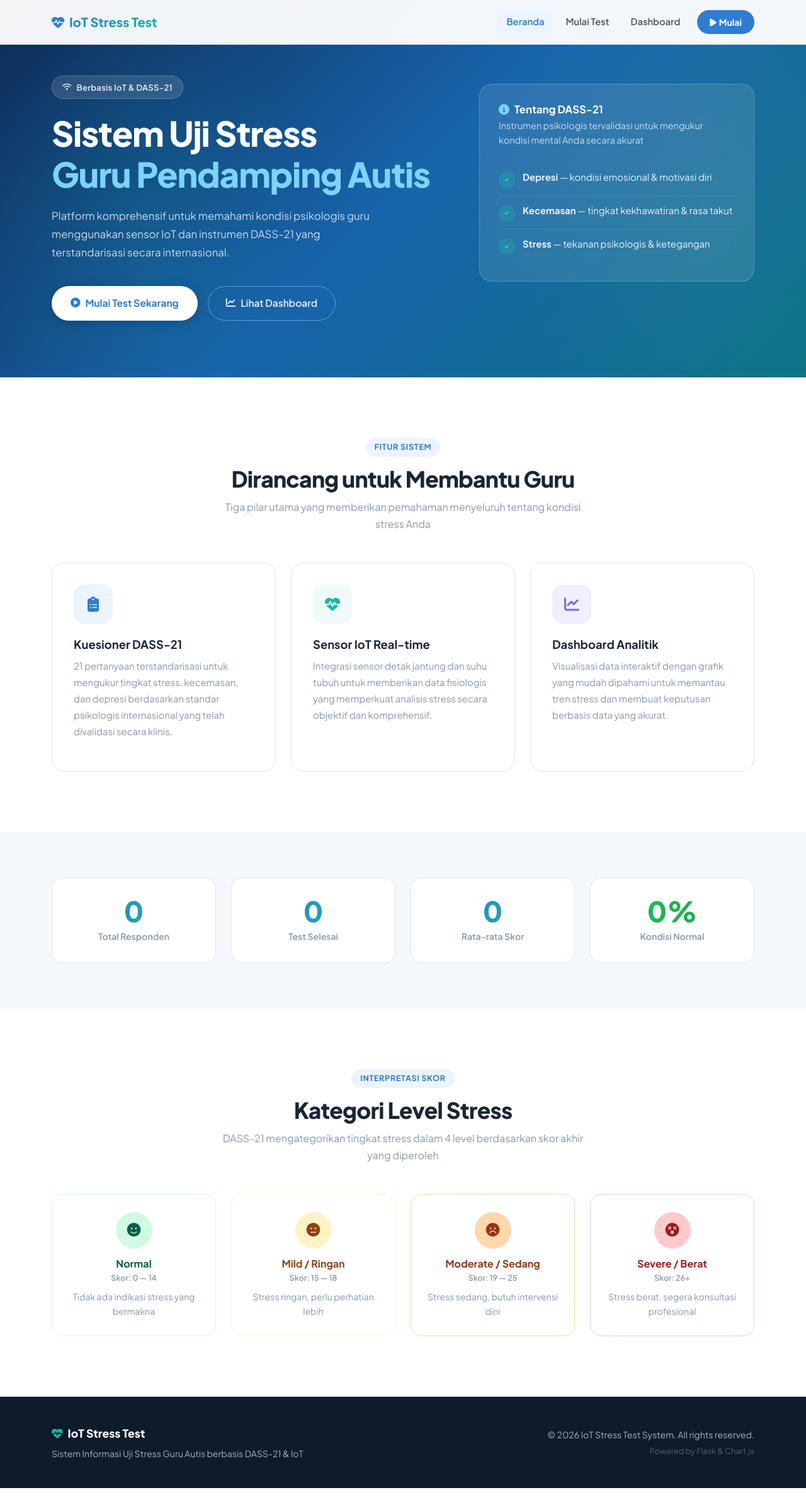
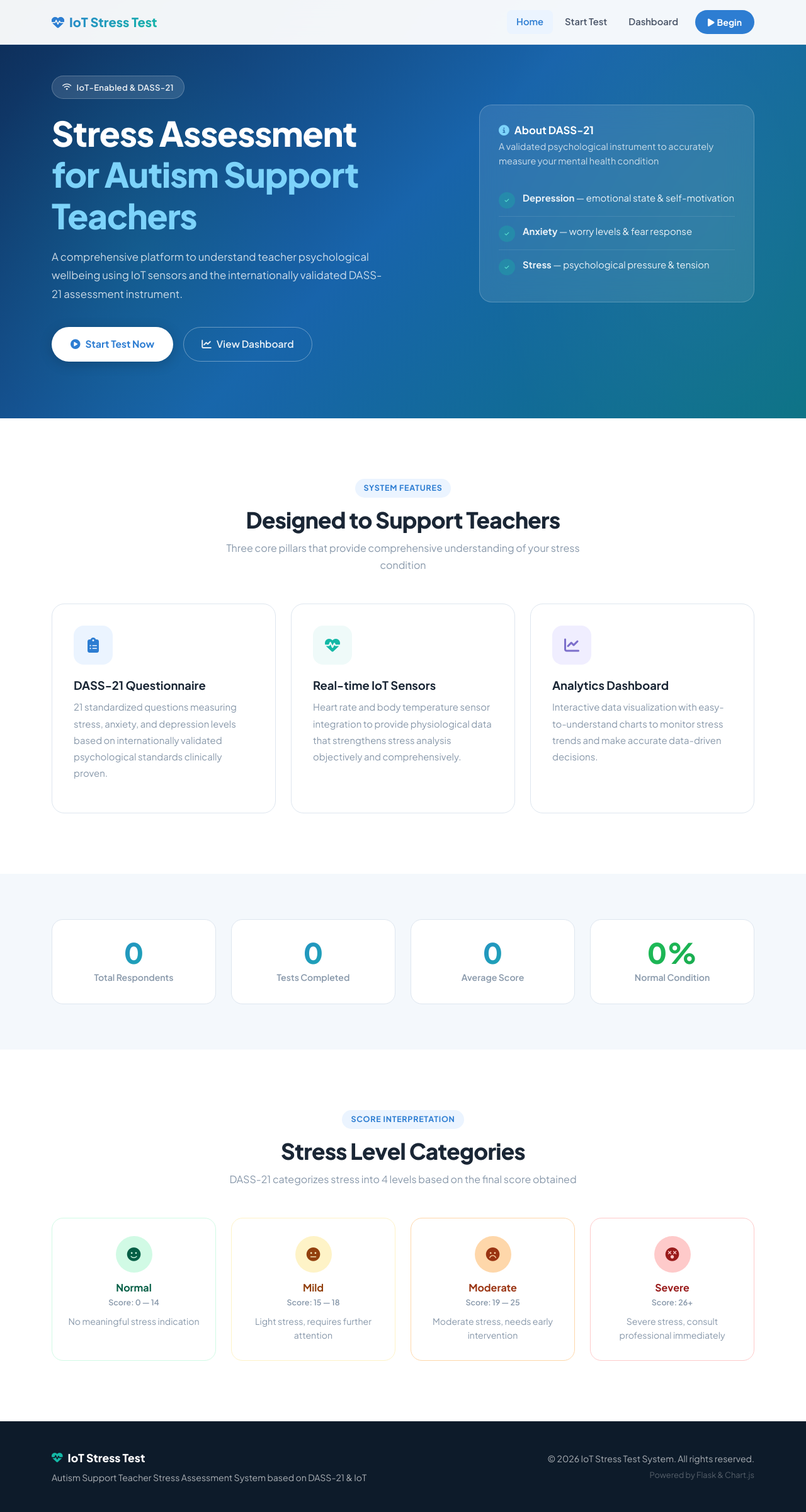
Before and after one commit to adamtriwibowo/stress_guru_iot_dass_21, a Flask app: page / in a window 1280 px wide. Shown: the whole page at 63% size. Before the commit the page ends 2362 px from the top, so only its background shows below. Run offline with Flask 3, Linux system fonts and the light colour scheme; data that the repository does not hold is empty.

Commit message:
feat: translate all pages to English
- Convert index.html from Indonesian to English
- Translate test.html interface and forms
- Translate demo.html documentation and guides
- Update navbar, buttons, labels, and all UI text
- Change html lang attribute from 'id' to 'en'

```diff
--- a/templates/index.html
+++ b/templates/index.html
@@ -1,9 +1,9 @@
 <!DOCTYPE html>
-<html lang="id">
+<html lang="en">
 <head>
     <meta charset="UTF-8">
     <meta name="viewport" content="width=device-width, initial-scale=1.0">
-    <title>IoT Stress Test — Sistem Uji Stress Guru Autis</title>
+    <title>IoT Stress Test — Autism Support Teacher Stress Assessment System</title>
     <link href="https://cdn.jsdelivr.net/npm/bootstrap@5.3.0/dist/css/bootstrap.min.css" rel="stylesheet">
     <link href="https://cdnjs.cloudflare.com/ajax/libs/font-awesome/6.4.0/css/all.min.css" rel="stylesheet">
     <link href="https://fonts.googleapis.com/css2?family=Plus+Jakarta+Sans:ital,wght@0,300;0,400;0,500;0,600;0,700;0,800&display=swap" rel="stylesheet">
@@ -452,11 +452,11 @@
             </button>
             <div class="collapse navbar-collapse" id="navMenu">
                 <div class="navbar-nav ms-auto d-flex align-items-center gap-1">
-                    <a class="nav-link active-link" href="/">Beranda</a>
-                    <a class="nav-link" href="/test">Mulai Test</a>
+                    <a class="nav-link active-link" href="/">Home</a>
+                    <a class="nav-link" href="/test">Start Test</a>
                     <a class="nav-link" href="/dashboard">Dashboard</a>
                     <a class="nav-link btn-nav ms-2" href="/test">
-                        <i class="fas fa-play me-1"></i>Mulai
+                        <i class="fas fa-play me-1"></i>Begin
                     </a>
                 </div>
             </div>
@@ -470,43 +470,43 @@
                 <div class="col-lg-7">
                     <div class="hero-badge">
                         <i class="fas fa-wifi fa-sm"></i>
-                        Berbasis IoT &amp; DASS-21
+                        IoT-Enabled &amp; DASS-21
                     </div>
                     <h1 class="hero-title">
-                        Sistem Uji Stress<br>
-                        <span>Guru Pendamping Autis</span>
+                        Stress Assessment<br>
+                        <span>for Autism Support Teachers</span>
                     </h1>
                     <p class="hero-subtitle">
-                        Platform komprehensif untuk memahami kondisi psikologis guru menggunakan
-                        sensor IoT dan instrumen DASS-21 yang terstandarisasi secara internasional.
+                        A comprehensive platform to understand teacher psychological wellbeing using
+                        IoT sensors and the internationally validated DASS-21 assessment instrument.
                     </p>
                     <div class="d-flex flex-wrap gap-3">
                         <a href="/test" class="btn-hero-primary">
-                            <i class="fas fa-play-circle"></i>Mulai Test Sekarang
+                            <i class="fas fa-play-circle"></i>Start Test Now
                         </a>
                         <a href="/dashboard" class="btn-hero-outline">
-                            <i class="fas fa-chart-line"></i>Lihat Dashboard
+                            <i class="fas fa-chart-line"></i>View Dashboard
                         </a>
                     </div>
                 </div>
                 <div class="col-lg-5 mt-2 mt-lg-0">
                     <div class="glass-card">
                         <h4 class="mb-1">
-                            <i class="fas fa-info-circle me-2" style="color:#7DD3FA;"></i>Tentang DASS-21
+                            <i class="fas fa-info-circle me-2" style="color:#7DD3FA;"></i>About DASS-21
                         </h4>
-                        <p class="mb-4">Instrumen psikologis tervalidasi untuk mengukur kondisi mental Anda secara akurat</p>
+                        <p class="mb-4">A validated psychological instrument to accurately measure your mental health condition</p>
                         <div>
                             <div class="glass-check">
                                 <div class="check-dot"><i class="fas fa-check fa-xs"></i></div>
-                                <div><strong>Depresi</strong> — kondisi emosional &amp; motivasi diri</div>
+                                <div><strong>Depression</strong> — emotional state &amp; self-motivation</div>
                             </div>
                             <div class="glass-check">
                                 <div class="check-dot"><i class="fas fa-check fa-xs"></i></div>
-                                <div><strong>Kecemasan</strong> — tingkat kekhawatiran &amp; rasa takut</div>
+                                <div><strong>Anxiety</strong> — worry levels &amp; fear response</div>
                             </div>
                             <div class="glass-check">
                                 <div class="check-dot"><i class="fas fa-check fa-xs"></i></div>
-                                <div><strong>Stress</strong> — tekanan psikologis &amp; ketegangan</div>
+                                <div><strong>Stress</strong> — psychological pressure &amp; tension</div>
                             </div>
                         </div>
                     </div>
@@ -519,10 +519,10 @@
     <section class="features-section">
         <div class="container">
             <div class="text-center mb-5">
-                <span class="section-badge">Fitur Sistem</span>
-                <h2 class="section-title">Dirancang untuk Membantu Guru</h2>
+                <span class="section-badge">System Features</span>
+                <h2 class="section-title">Designed to Support Teachers</h2>
                 <p class="section-sub">
-                    Tiga pilar utama yang memberikan pemahaman menyeluruh tentang kondisi stress Anda
+                    Three core pillars that provide comprehensive understanding of your stress condition
                 </p>
             </div>
             <div class="row g-4">
@@ -531,10 +531,10 @@
                         <div class="feat-icon" style="background:var(--primary-soft);">
                             <i class="fas fa-clipboard-list" style="color:var(--primary);"></i>
                         </div>
-                        <h4>Kuesioner DASS-21</h4>
+                        <h4>DASS-21 Questionnaire</h4>
                         <p>
-                            21 pertanyaan terstandarisasi untuk mengukur tingkat stress, kecemasan, dan depresi
-                            berdasarkan standar psikologis internasional yang telah divalidasi secara klinis.
+                            21 standardized questions measuring stress, anxiety, and depression levels
+                            based on internationally validated psychological standards clinically proven.
                         </p>
                     </div>
                 </div>
@@ -543,10 +543,10 @@
                         <div class="feat-icon" style="background:var(--secondary-soft);">
                             <i class="fas fa-heartbeat" style="color:var(--secondary);"></i>
                         </div>
-                        <h4>Sensor IoT Real-time</h4>
+                        <h4>Real-time IoT Sensors</h4>
                         <p>
-                            Integrasi sensor detak jantung dan suhu tubuh untuk memberikan data fisiologis
-                            yang memperkuat analisis stress secara objektif dan komprehensif.
+                            Heart rate and body temperature sensor integration to provide physiological data
+                            that strengthens stress analysis objectively and comprehensively.
                         </p>
                     </div>
                 </div>
@@ -555,10 +555,10 @@
                         <div class="feat-icon" style="background:var(--accent-soft);">
                             <i class="fas fa-chart-line" style="color:var(--accent);"></i>
                         </div>
-                        <h4>Dashboard Analitik</h4>
+                        <h4>Analytics Dashboard</h4>
                         <p>
-                            Visualisasi data interaktif dengan grafik yang mudah dipahami untuk memantau
-                            tren stress dan membuat keputusan berbasis data yang akurat.
+                            Interactive data visualization with easy-to-understand charts to monitor
+                            stress trends and make accurate data-driven decisions.
                         </p>
                     </div>
                 </div>
@@ -573,25 +573,25 @@
                 <div class="col-6 col-md-3">
                     <div class="stat-card">
                         <span class="stat-number" id="totalRespondents">0</span>
-                        <div class="stat-label">Total Responden</div>
+                        <div class="stat-label">Total Respondents</div>
                     </div>
                 </div>
                 <div class="col-6 col-md-3">
                     <div class="stat-card">
                         <span class="stat-number" id="totalTests">0</span>
-                        <div class="stat-label">Test Selesai</div>
+                        <div class="stat-label">Tests Completed</div>
                     </div>
                 </div>
                 <div class="col-6 col-md-3">
                     <div class="stat-card">
                         <span class="stat-number" id="avgScore">0</span>
-                        <div class="stat-label">Rata-rata Skor</div>
+                        <div class="stat-label">Average Score</div>
                     </div>
                 </div>
                 <div class="col-6 col-md-3">
                     <div class="stat-card">
                         <span class="stat-number is-success" id="normalPercent">0%</span>
-                        <div class="stat-label">Kondisi Normal</div>
+                        <div class="stat-label">Normal Condition</div>
                     </div>
                 </div>
             </div>
@@ -602,10 +602,10 @@
     <section class="categories-section">
         <div class="container">
             <div class="text-center mb-5">
-                <span class="section-badge">Interpretasi Skor</span>
-                <h2 class="section-title">Kategori Level Stress</h2>
+                <span class="section-badge">Score Interpretation</span>
+                <h2 class="section-title">Stress Level Categories</h2>
                 <p class="section-sub">
-                    DASS-21 mengategorikan tingkat stress dalam 4 level berdasarkan skor akhir yang diperoleh
+                    DASS-21 categorizes stress into 4 levels based on the final score obtained
                 </p>
             </div>
             <div class="row g-4">
@@ -613,32 +613,32 @@
                     <div class="cat-card cat-normal">
                         <div class="cat-icon"><i class="fas fa-smile"></i></div>
                         <h5>Normal</h5>
-                        <div class="cat-score">Skor: 0 — 14</div>
-                        <p>Tidak ada indikasi stress yang bermakna</p>
+                        <div class="cat-score">Score: 0 — 14</div>
+                        <p>No meaningful stress indication</p>
                     </div>
                 </div>
                 <div class="col-md-3 col-sm-6">
                     <div class="cat-card cat-mild">
                         <div class="cat-icon"><i class="fas fa-meh"></i></div>
-                        <h5>Mild / Ringan</h5>
-                        <div class="cat-score">Skor: 15 — 18</div>
-                        <p>Stress ringan, perlu perhatian lebih</p>
+                        <h5>Mild</h5>
+                        <div class="cat-score">Score: 15 — 18</div>
+                        <p>Light stress, requires further attention</p>
                     </div>
                 </div>
                 <div class="col-md-3 col-sm-6">
                     <div class="cat-card cat-moderate">
                         <div class="cat-icon"><i class="fas fa-frown"></i></div>
-                        <h5>Moderate / Sedang</h5>
-                        <div class="cat-score">Skor: 19 — 25</div>
-                        <p>Stress sedang, butuh intervensi dini</p>
+                        <h5>Moderate</h5>
+                        <div class="cat-score">Score: 19 — 25</div>
+                        <p>Moderate stress, needs early intervention</p>
                     </div>
                 </div>
                 <div class="col-md-3 col-sm-6">
                     <div class="cat-card cat-severe">
                         <div class="cat-icon"><i class="fas fa-dizzy"></i></div>
-                        <h5>Severe / Berat</h5>
-                        <div class="cat-score">Skor: 26+</div>
-                        <p>Stress berat, segera konsultasi profesional</p>
+                        <h5>Severe</h5>
+                        <div class="cat-score">Score: 26+</div>
+                        <p>Severe stress, consult professional immediately</p>
                     </div>
                 </div>
             </div>
@@ -653,7 +653,7 @@
                     <div class="footer-brand">
                         <i class="fas fa-heartbeat"></i>IoT Stress Test
                     </div>
-                    <p class="mb-0">Sistem Informasi Uji Stress Guru Autis berbasis DASS-21 &amp; IoT</p>
+                    <p class="mb-0">Autism Support Teacher Stress Assessment System based on DASS-21 &amp; IoT</p>
                 </div>
                 <div class="col-md-6 text-center text-md-end">
                     <p class="mb-0">&copy; 2026 IoT Stress Test System. All rights reserved.</p>
```
Also changed, not shown: templates/demo.html (+37 -37 lines), templates/test.html (+25 -25 lines).
